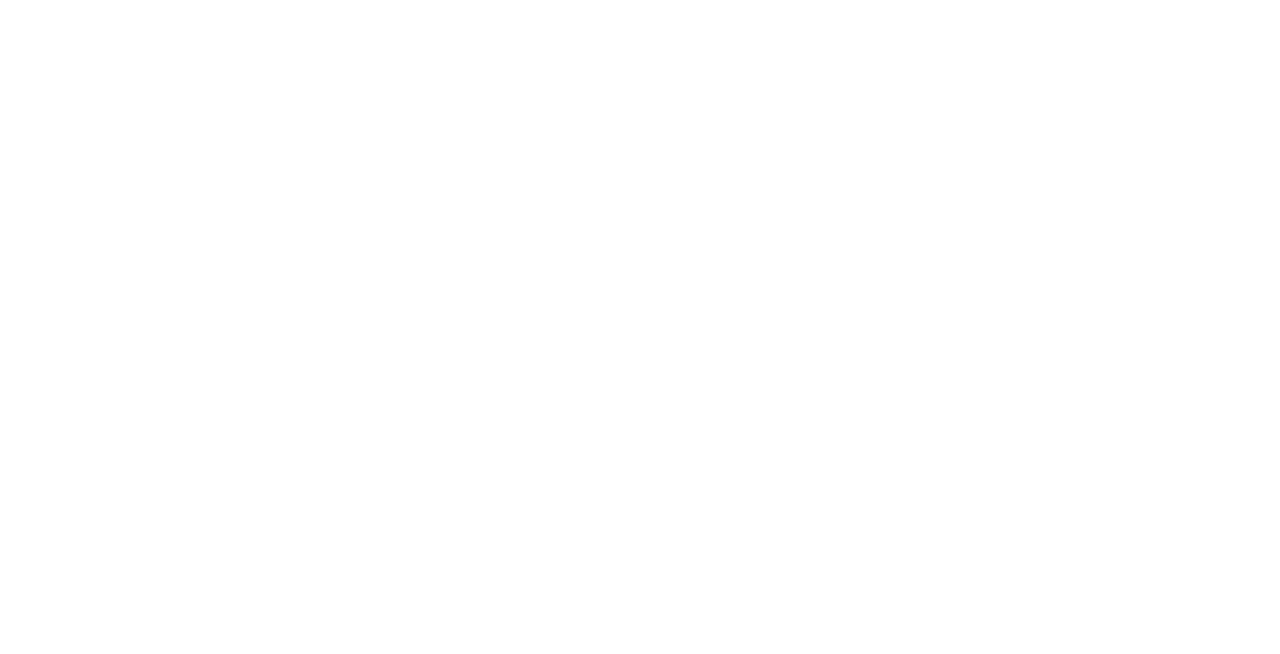
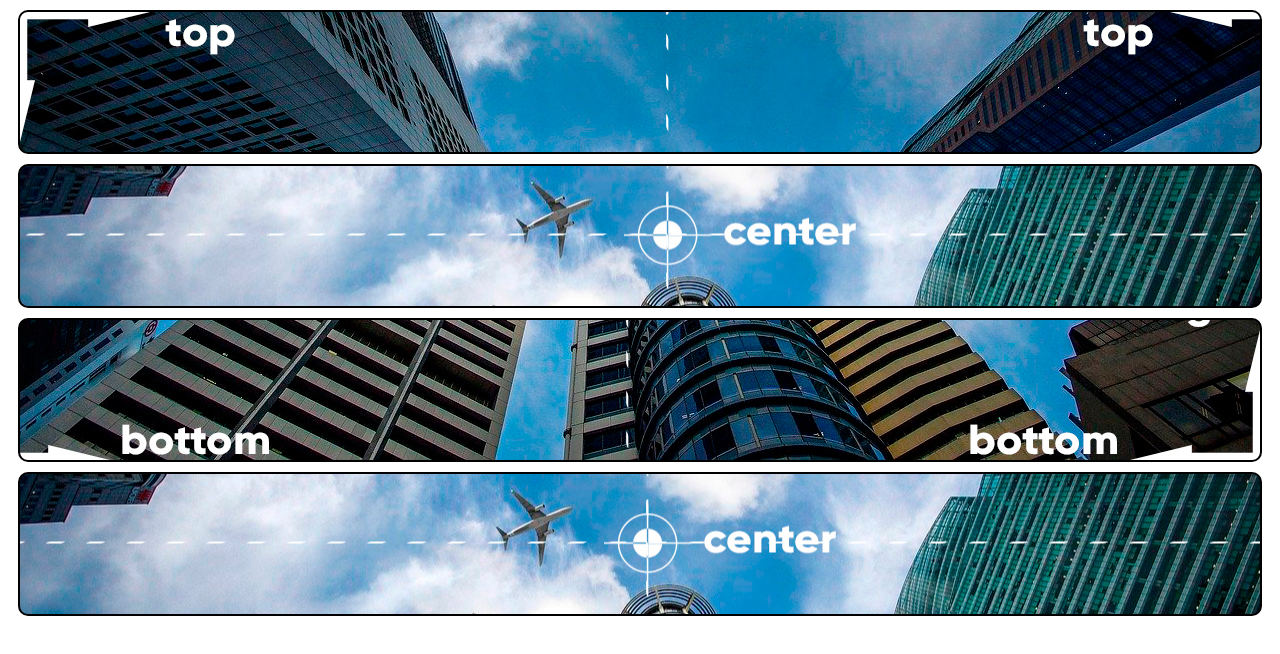
Before and after one commit to Nunes20-ai/Html_Css, a plain HTML site: page Exercicíos/ex022/fundo003.html in a window 1280 px wide. Drawn offline with Linux system fonts and the light colour scheme.

Commit message:
fundo003 1.0

```diff
--- a/Exercicíos/ex022/fundo003.html
+++ b/Exercicíos/ex022/fundo003.html
@@ -3,9 +3,34 @@
 <head>
     <meta charset="UTF-8">
     <meta name="viewport" content="width=device-width, initial-scale=1.0">
-    <title>Document</title>
+    <title>fundo 3</title>
+    <style>
+    div.bloco{
+        background-image: url('wallpaper003.jpg');
+        height: 140px;
+        margin: 10px;
+        border-radius: 10px;
+        border: 2px solid black;
+    }
+    div#q1{
+        background-position: top left;
+    }
+    div#q2{
+        background-position: left center;
+    }
+    div#q3{
+        background-position: right bottom;
+    }
+    div#q4{
+        background-position: center;
+    }
+    </style>
 </head>
 <body>
+    <div class="bloco" id="q1"></div>
+    <div class="bloco" id="q2"></div>
+    <div class="bloco" id="q3"></div>
+    <div class="bloco" id="q4"></div>
 
 </body>
 </html>
```
Also changed, not shown: Meus Projetos/perfil/perfil.html (added).
